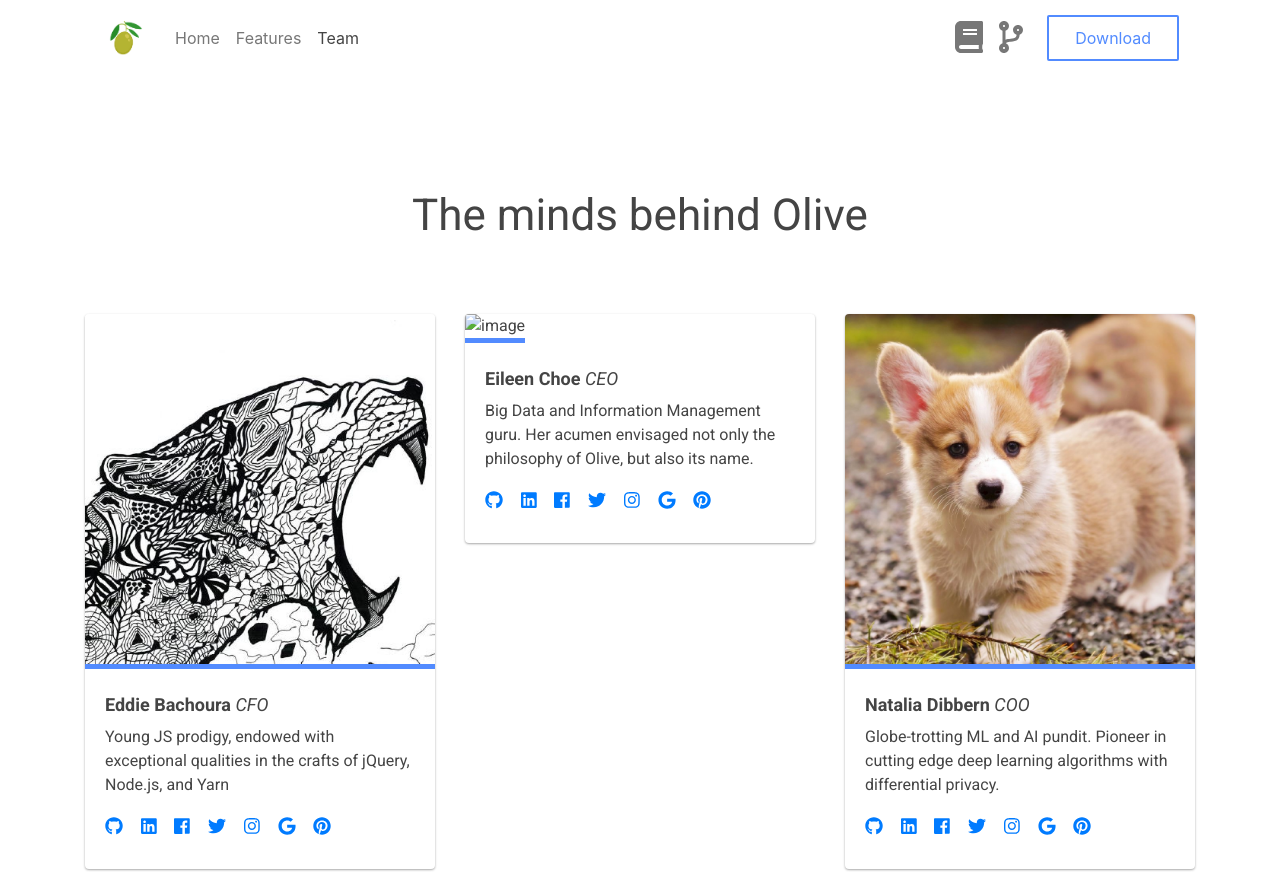
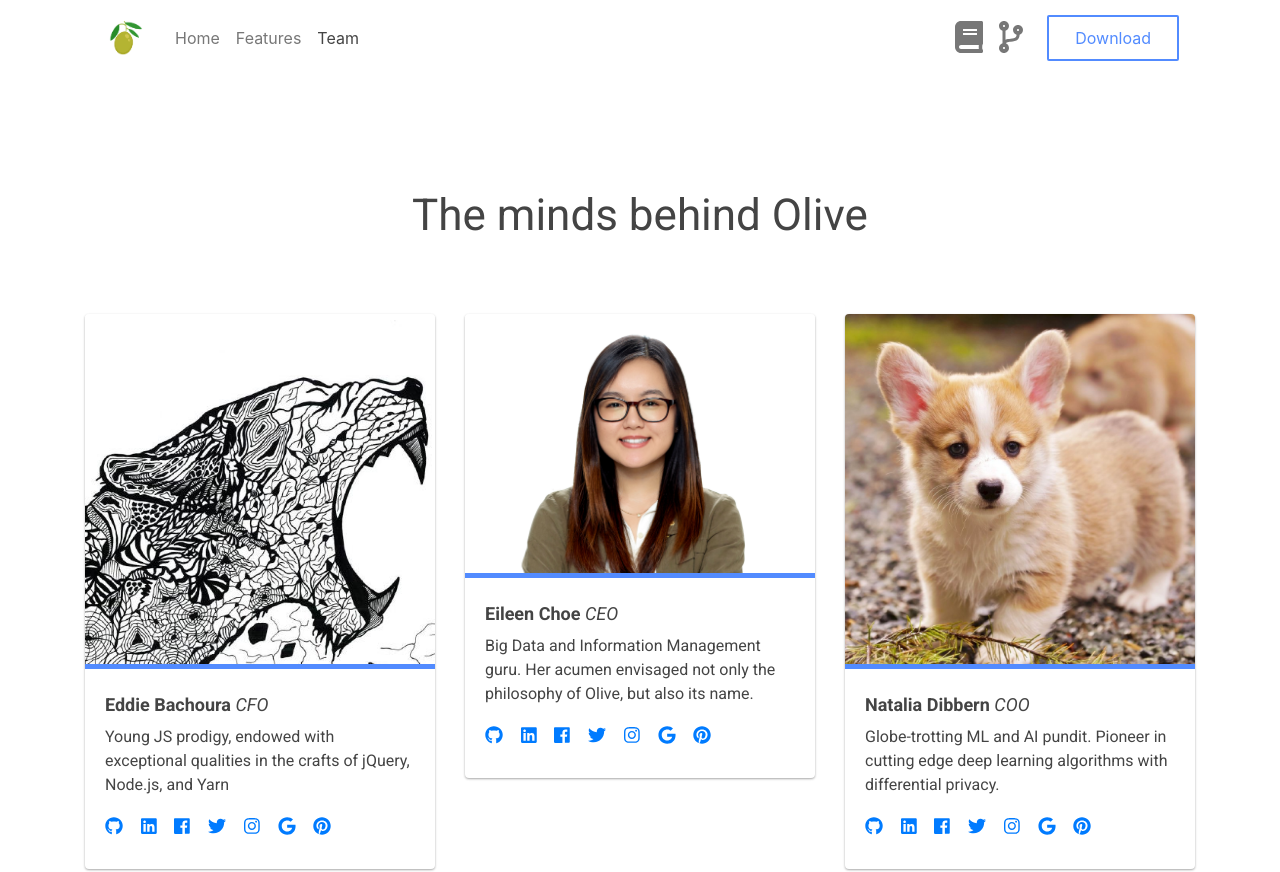
Before and after one commit to eileenchoe/olive, a website: page website/team.html in a window 1280 px wide. Shown: the top 872 px of the page. Drawn offline with nearby package versions, Linux system fonts and the light colour scheme.

Commit message:
Update team.html

```diff
--- a/website/team.html
+++ b/website/team.html
@@ -90,7 +90,7 @@
 
         <div class="col-sm-4 text-left">
           <div class="fdb-box">
-            <img alt="image" class="img-fluid" src="./imgs/eileenchoe.png">
+            <img alt="image" class="img-fluid" src="./imgs/eileenchoe.jpg">
 
             <div class="content">
               <h3><strong>Eileen Choe</strong> <i>CEO</i></h3>
```
